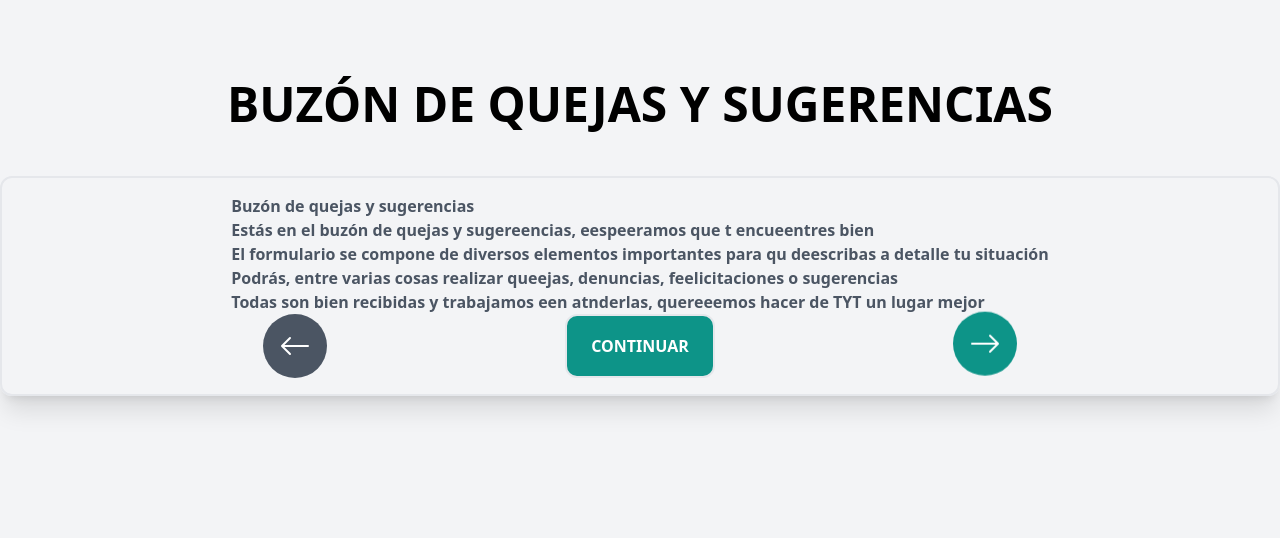
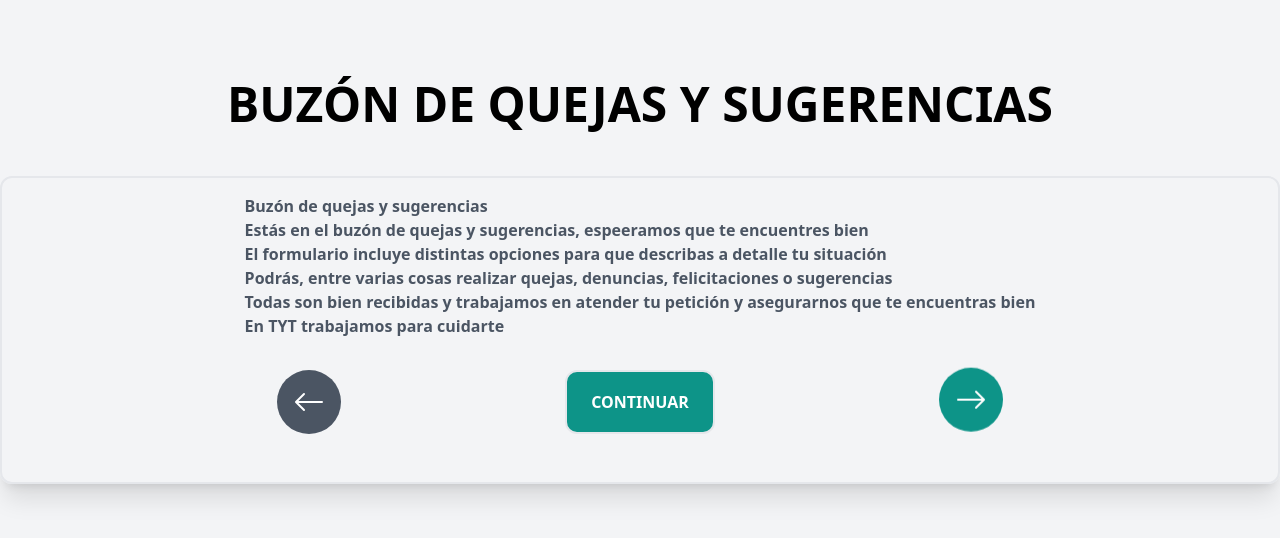
Before and after one commit to untalmike/mailbox, a React (Vite) app: page / in a window 1280 px wide. Shown: the top 538 px of the page. Built offline with nearby package versions, Linux system fonts and the light colour scheme.

Commit message:
Modifications into the welcome section

```diff
--- a/src/components/formularios/Bienvenida.jsx
+++ b/src/components/formularios/Bienvenida.jsx
@@ -5,12 +5,13 @@ const Bienvenida = ({botones}) => {
         <div className={botones === 1 ? "hidden": ""}>
             <h1>Buzón de quejas y sugerencias</h1>
             <blockquote>
-                <p>Estás en el buzón de quejas y sugereencias, eespeeramos que t encueentres bien</p>
+                <p>Estás en el buzón de quejas y sugerencias, espeeramos que te encuentres bien</p>
                 <span>
-                    <p>El formulario se compone de diversos elementos importantes para qu deescribas a detalle tu situación</p>
-                    <p>Podrás, entre varias cosas realizar queejas, denuncias, feelicitaciones o sugerencias</p>
+                    <p>El formulario incluye distintas opciones para que describas a detalle tu situación</p>
+                    <p>Podrás, entre varias cosas realizar quejas, denuncias, felicitaciones o sugerencias</p>
                 </span>
-                <p>Todas son bien recibidas y trabajamos een atnderlas, quereeemos hacer de TYT un lugar mejor</p>
+                <p>Todas son bien recibidas y trabajamos en atender tu petición y asegurarnos que te encuentras bien</p>
+                <p>En TYT trabajamos para cuidarte</p>
             </blockquote>
         </div>
     )
--- a/src/components/formularios/Formulario.jsx
+++ b/src/components/formularios/Formulario.jsx
@@ -85,9 +85,7 @@ const Formulario = ({motivo, setMotivo}) => {
 
 
                     </div>
-                    <div className='flex justify-between px-8'>
-
-
+                    <div className='flex justify-between px-8 py-8'>
                         <div className='flex justify-start'>
                             <div className={botones === 0 ? "bg-gray-600 text-white font-bold rounded-full h-16 w-16 text-center flex items-center justify-center align-middle":'bg-teal-600 hover:bg-teal-500 text-white font-bold rounded-full h-16 w-16 text-center flex items-center justify-center align-middle animate-bounce'}>
                                 <button type="button" onClick={()=>{(botones <= 0)? setBotones(botones - 0): setBotones(botones - 1)}} disabled={(botones === 0)? true:false}>
--- a/src/components/formularios/preguntas/Accion.jsx
+++ b/src/components/formularios/preguntas/Accion.jsx
@@ -7,8 +7,10 @@ const Accion = ({botones, setAccion, imagenes}) => {
     return (
         <>
             <div className={botones === 2 ? "hidden": ""}>
-                <h2 className="uppercase text-3xl py-8">Acción</h2>
 
+                <div className="text-center flex justify-center items-center align-middle py-4">
+                    <h2 className="uppercase text-3xl">Acción</h2>
+                </div>
                 <div className='flex space-x-8 px-8'>
                     <div className="relative max-w-md mx-auto md:max-w-2xl min-w-0 break-words bg-white w-full mb-6 shadow-lg rounded-xl mt-16">
                         <div className="px-6">
```
